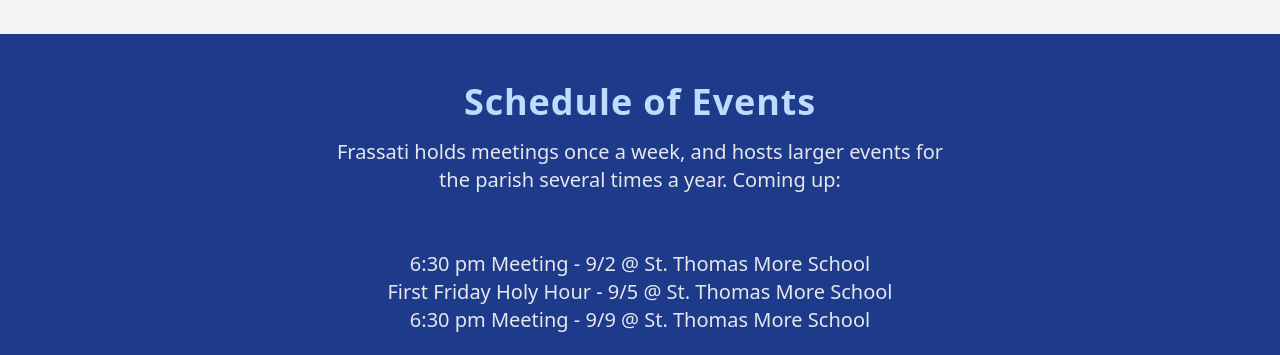
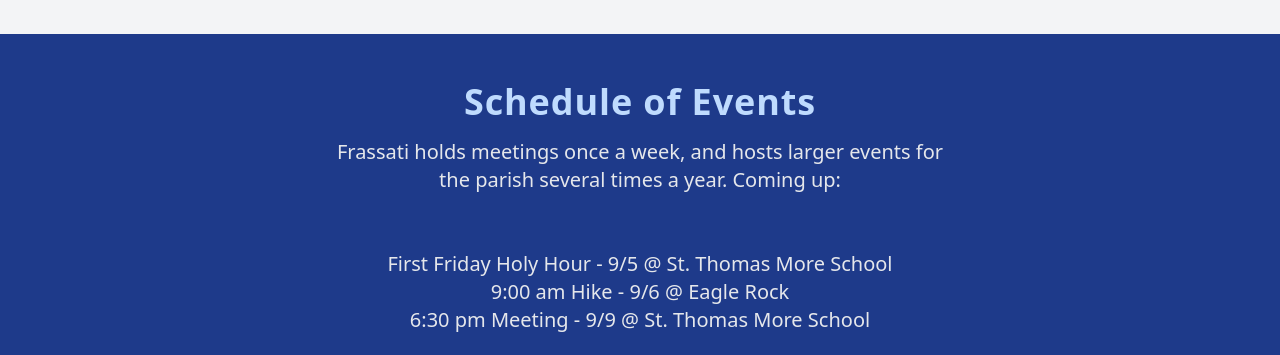
Before and after one commit to JVTou/frassati, an Eleventy site: page src/index.njk in a window 1280 px wide. Shown: the part 2000-2355 px from the top of the page. Built offline with nearby package versions, Linux system fonts and the light colour scheme; Eleventy itself is replaced by a stand-in of ours; files that its build step writes are made by us from their sources; a script that the page names is missing; files whose address does not match are found by name; what postcss-import would draw is missing.

Commit message:
Update feature section with new hike details

```diff
--- a/src/sections/features.md
+++ b/src/sections/features.md
@@ -6,6 +6,6 @@ type: features
 
 Frassati holds meetings once a week, and hosts larger events for the parish several times a year. Coming up:
 <br>
-**6:30 pm Meeting - 9/2 @ [St. Thomas More School](https://maps.app.goo.gl/4s7JWGVDDphpzKKd9)**
 **First Friday Holy Hour - 9/5 @ [St. Thomas More School](https://maps.app.goo.gl/4s7JWGVDDphpzKKd9)**
+**9:00 am Hike - 9/6 @ [Eagle Rock](https://maps.app.goo.gl/YATKoe3UbtP4S3DM9)**
 **6:30 pm Meeting - 9/9 @ [St. Thomas More School](https://maps.app.goo.gl/4s7JWGVDDphpzKKd9)**
```
